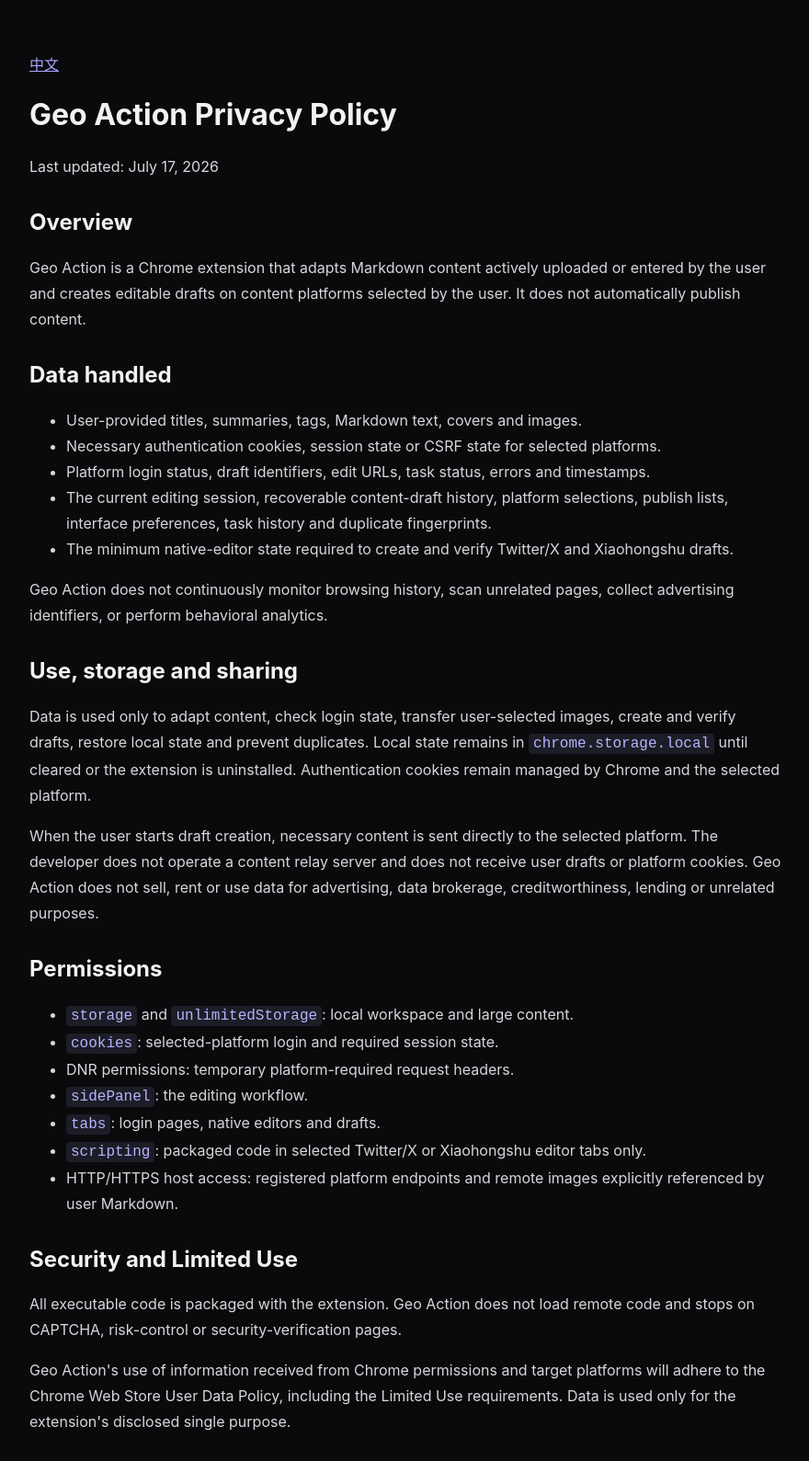
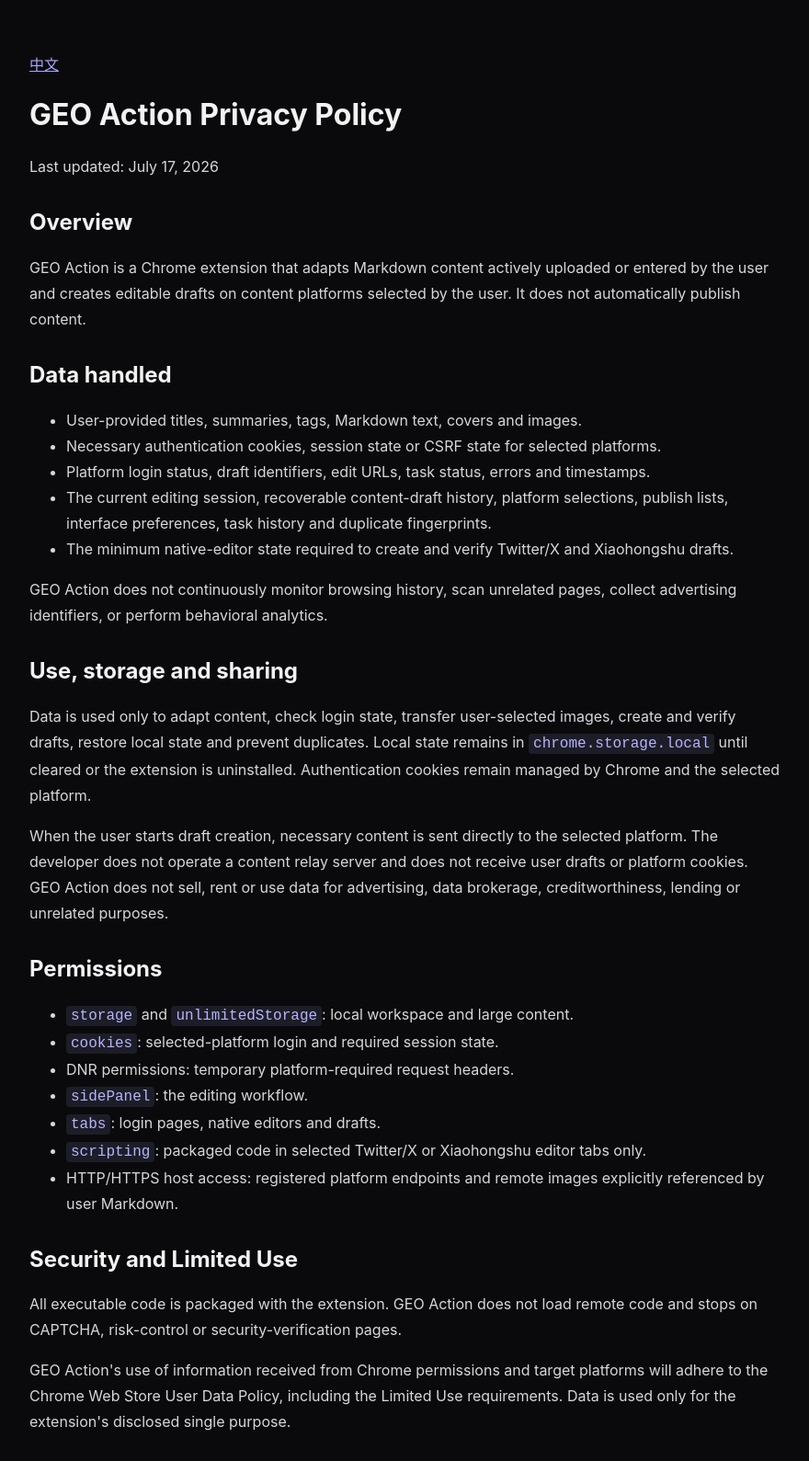
Before and after one commit to WaterDJiang/geo-action-privacy, a plain HTML site: page privacy-en.html in a window 1280 px wide. Shown: the top 1589 px of the page at 92% size, without its empty margins (198-1078 px from the left). Drawn offline with Linux system fonts and the light colour scheme.

```diff
--- a/privacy-en.html
+++ b/privacy-en.html
@@ -2,26 +2,26 @@
 <html lang="en">
 <head>
   <meta charset="utf-8"><meta name="viewport" content="width=device-width,initial-scale=1">
-  <title>Geo Action Privacy Policy</title>
+  <title>GEO Action Privacy Policy</title>
   <style>body{max-width:820px;margin:0 auto;padding:40px 20px;background:#0a0a0c;color:#f2f2f3;font:16px/1.75 -apple-system,BlinkMacSystemFont,sans-serif}a{color:#a9a6ff}h1,h2{line-height:1.25}h2{margin-top:32px}p,li{color:#d7d7dc}code{color:#b7b4ff;background:#1d1d27;padding:2px 5px;border-radius:4px}</style>
 </head>
 <body>
   <p><a href="./">中文</a></p>
-  <h1>Geo Action Privacy Policy</h1>
+  <h1>GEO Action Privacy Policy</h1>
   <p>Last updated: July 17, 2026</p>
   <h2>Overview</h2>
-  <p>Geo Action is a Chrome extension that adapts Markdown content actively uploaded or entered by the user and creates editable drafts on content platforms selected by the user. It does not automatically publish content.</p>
+  <p>GEO Action is a Chrome extension that adapts Markdown content actively uploaded or entered by the user and creates editable drafts on content platforms selected by the user. It does not automatically publish content.</p>
   <h2>Data handled</h2>
   <ul><li>User-provided titles, summaries, tags, Markdown text, covers and images.</li><li>Necessary authentication cookies, session state or CSRF state for selected platforms.</li><li>Platform login status, draft identifiers, edit URLs, task status, errors and timestamps.</li><li>The current editing session, recoverable content-draft history, platform selections, publish lists, interface preferences, task history and duplicate fingerprints.</li><li>The minimum native-editor state required to create and verify Twitter/X and Xiaohongshu drafts.</li></ul>
-  <p>Geo Action does not continuously monitor browsing history, scan unrelated pages, collect advertising identifiers, or perform behavioral analytics.</p>
+  <p>GEO Action does not continuously monitor browsing history, scan unrelated pages, collect advertising identifiers, or perform behavioral analytics.</p>
   <h2>Use, storage and sharing</h2>
   <p>Data is used only to adapt content, check login state, transfer user-selected images, create and verify drafts, restore local state and prevent duplicates. Local state remains in <code>chrome.storage.local</code> until cleared or the extension is uninstalled. Authentication cookies remain managed by Chrome and the selected platform.</p>
-  <p>When the user starts draft creation, necessary content is sent directly to the selected platform. The developer does not operate a content relay server and does not receive user drafts or platform cookies. Geo Action does not sell, rent or use data for advertising, data brokerage, creditworthiness, lending or unrelated purposes.</p>
+  <p>When the user starts draft creation, necessary content is sent directly to the selected platform. The developer does not operate a content relay server and does not receive user drafts or platform cookies. GEO Action does not sell, rent or use data for advertising, data brokerage, creditworthiness, lending or unrelated purposes.</p>
   <h2>Permissions</h2>
   <ul><li><code>storage</code> and <code>unlimitedStorage</code>: local workspace and large content.</li><li><code>cookies</code>: selected-platform login and required session state.</li><li>DNR permissions: temporary platform-required request headers.</li><li><code>sidePanel</code>: the editing workflow.</li><li><code>tabs</code>: login pages, native editors and drafts.</li><li><code>scripting</code>: packaged code in selected Twitter/X or Xiaohongshu editor tabs only.</li><li>HTTP/HTTPS host access: registered platform endpoints and remote images explicitly referenced by user Markdown.</li></ul>
   <h2>Security and Limited Use</h2>
-  <p>All executable code is packaged with the extension. Geo Action does not load remote code and stops on CAPTCHA, risk-control or security-verification pages.</p>
-  <p>Geo Action's use of information received from Chrome permissions and target platforms will adhere to the Chrome Web Store User Data Policy, including the Limited Use requirements. Data is used only for the extension's disclosed single purpose.</p>
+  <p>All executable code is packaged with the extension. GEO Action does not load remote code and stops on CAPTCHA, risk-control or security-verification pages.</p>
+  <p>GEO Action's use of information received from Chrome permissions and target platforms will adhere to the Chrome Web Store User Data Policy, including the Limited Use requirements. Data is used only for the extension's disclosed single purpose.</p>
   <h2>User controls</h2>
   <p>Users can edit or clear local state, remove the extension to delete all local data, exclude any platform and view, edit or delete drafts on each platform.</p>
   <h2>Contact</h2>
```
Also changed, not shown: index.html (+6 -6 lines), 4 other files.
